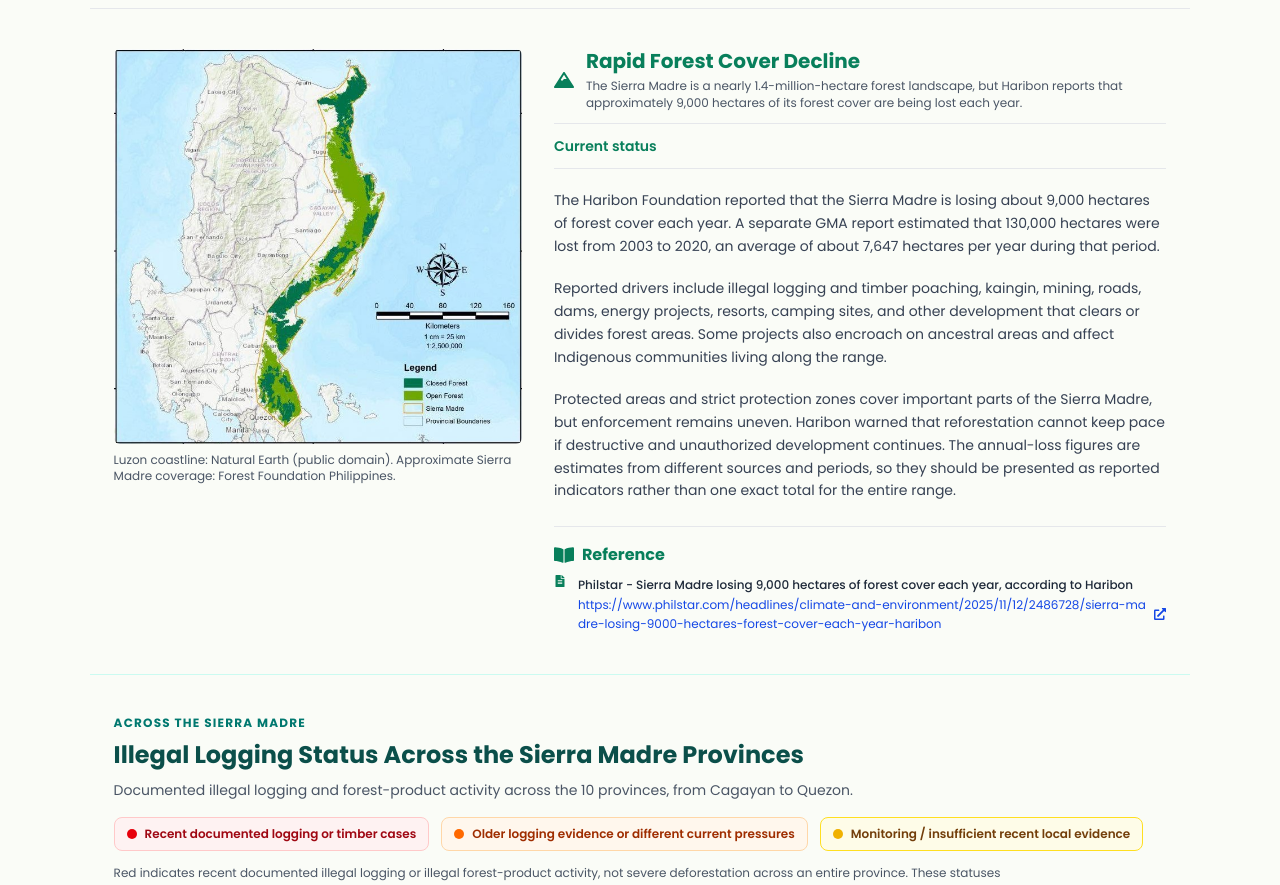
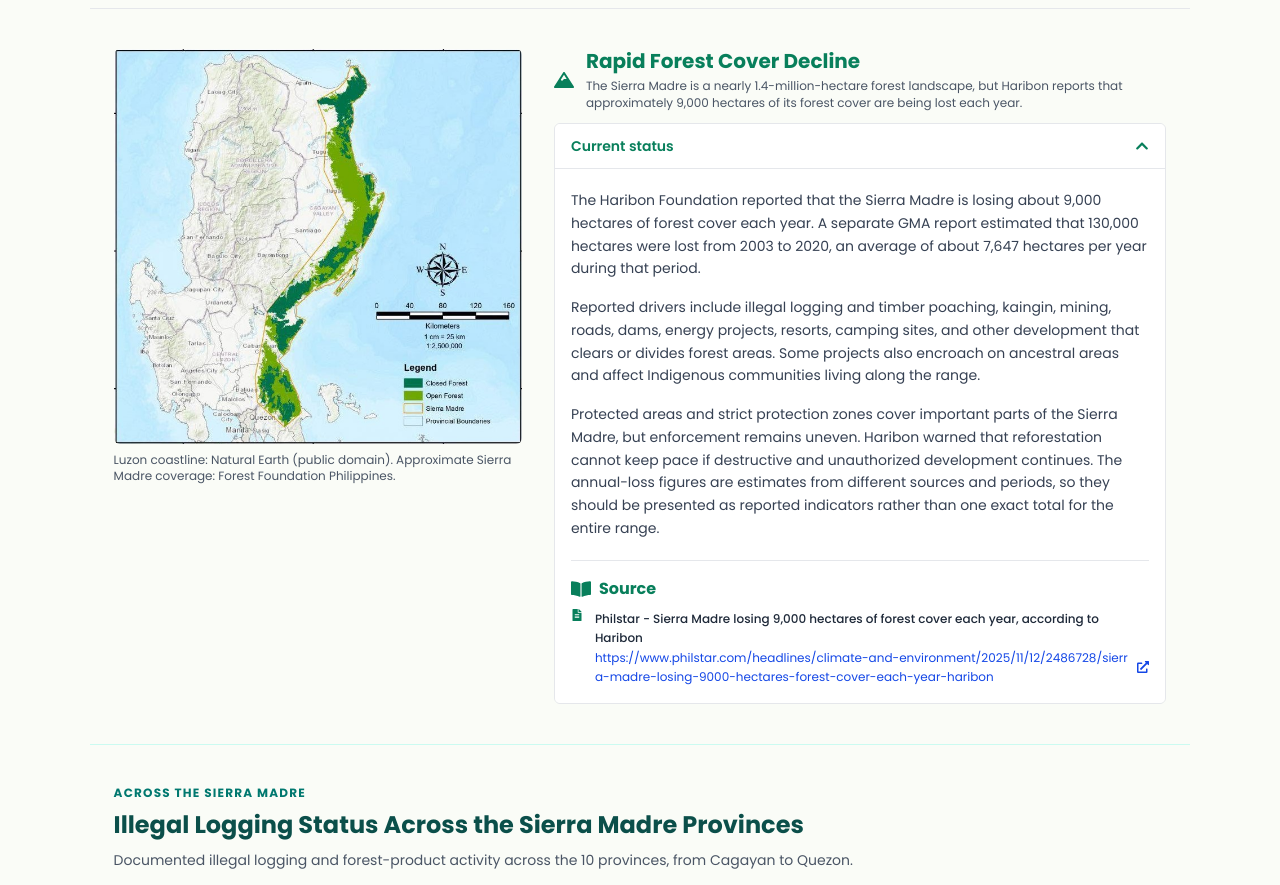
Before and after one commit to reynan1/bantay_gubat, a React (Vite) app: page / in a window 1280 px wide. Shown: the part 1020-1905 px from the top of the page. Built offline with nearby package versions, Linux system fonts and the light colour scheme.

Commit message:
adding accordion for sierra madre

```diff
--- a/src/pages/Home.tsx
+++ b/src/pages/Home.tsx
@@ -3,6 +3,7 @@ import ProvinceForestStatus from "../components/ProvinceForestStatus";
 import sierraMadreScope from "../assets/images/sierra-madre-scope.jpg";
 import {
   FaBookOpen,
+  FaChevronDown,
   FaExternalLinkAlt,
   FaFileAlt,
   FaGlobeAsia,
@@ -24,6 +25,7 @@ const sierraMadreImages = {
 
 function Home() {
   const [selectedStatus, setSelectedStatus] = useState(0);
+  const [currentStatusOpen, setCurrentStatusOpen] = useState(true);
 
   const statusCards = [
     {
@@ -195,7 +197,10 @@ function Home() {
             <button
               key={status.title}
               type="button"
-              onClick={() => setSelectedStatus(index)}
+              onClick={() => {
+                setSelectedStatus(index);
+                setCurrentStatusOpen(true);
+              }}
               aria-pressed={selectedStatus === index}
               aria-controls="detailStatus"
               className="forest-selector-card group flex h-full min-w-0 cursor-pointer flex-col rounded-md border p-3 text-left text-teal-8 shadow-sm transition-all duration-200 focus-visible:outline-2 focus-visible:outline-offset-2 focus-visible:outline-teal-700"
@@ -235,15 +240,31 @@ function Home() {
                   <p className="!mt-1 text-xs leading-snug text-gray-600">{selected.summary}</p>
                 </div>
               </div>
-              <h3 className="border-y border-gray-200 !py-3 text-sm font-semibold text-teal-8">
-                Current status
-              </h3>
+              <div className="overflow-hidden rounded-md border border-gray-200">
+                <button
+                  type="button"
+                  id="current-status-toggle"
+                  aria-expanded={currentStatusOpen}
+                  aria-controls="current-status-panel"
+                  onClick={() => setCurrentStatusOpen((open) => !open)}
+                  className="flex w-full cursor-pointer items-center justify-between gap-3 bg-white !px-4 !py-3 text-left text-sm font-semibold text-teal-8 transition hover:bg-teal-50 focus-visible:outline-2 focus-visible:outline-offset-2 focus-visible:outline-teal-700"
+                >
+                  <span>Current status</span>
+                  <FaChevronDown aria-hidden="true" className={`shrink-0 transition-transform motion-reduce:transition-none ${currentStatusOpen ? "rotate-180" : ""}`} />
+                </button>
+                <div
+                  id="current-status-panel"
+                  role="region"
+                  aria-labelledby="current-status-toggle"
+                  hidden={!currentStatusOpen}
+                  className="border-t border-gray-200 bg-white !px-4 !pb-4 !pt-1"
+                >
                   {selected.details.map((detail) => (
-                <p key={detail} className="text-sm leading-relaxed text-gray-700 !mt-5">{detail}</p>
+                    <p key={detail} className="text-sm leading-relaxed text-gray-700 !mt-4">{detail}</p>
                   ))}
-              <div className="!mt-6 border-t border-gray-200 !pt-4">
+                  <div className="!mt-5 border-t border-gray-200 !pt-4">
                     <h3 className="flex items-center gap-2 text-base font-bold text-teal-8">
-                  <FaBookOpen aria-hidden="true" className="text-xl" /> Reference
+                      <FaBookOpen aria-hidden="true" className="text-xl" /> Source
                     </h3>
                     <div className="!mt-2 flex min-w-0 items-start gap-3 text-xs leading-relaxed">
                       <FaFileAlt aria-hidden="true" className="mt-0.5 shrink-0 text-teal-8" />
@@ -253,6 +274,8 @@ function Home() {
                           <span className="min-w-0 break-all">{selected.referenceUrl}</span>
                           <FaExternalLinkAlt aria-hidden="true" className="shrink-0" />
                         </a>
+                      </div>
+                    </div>
                   </div>
                 </div>
               </div>
```
Lines whose indentation alone changed are shown as unchanged.
